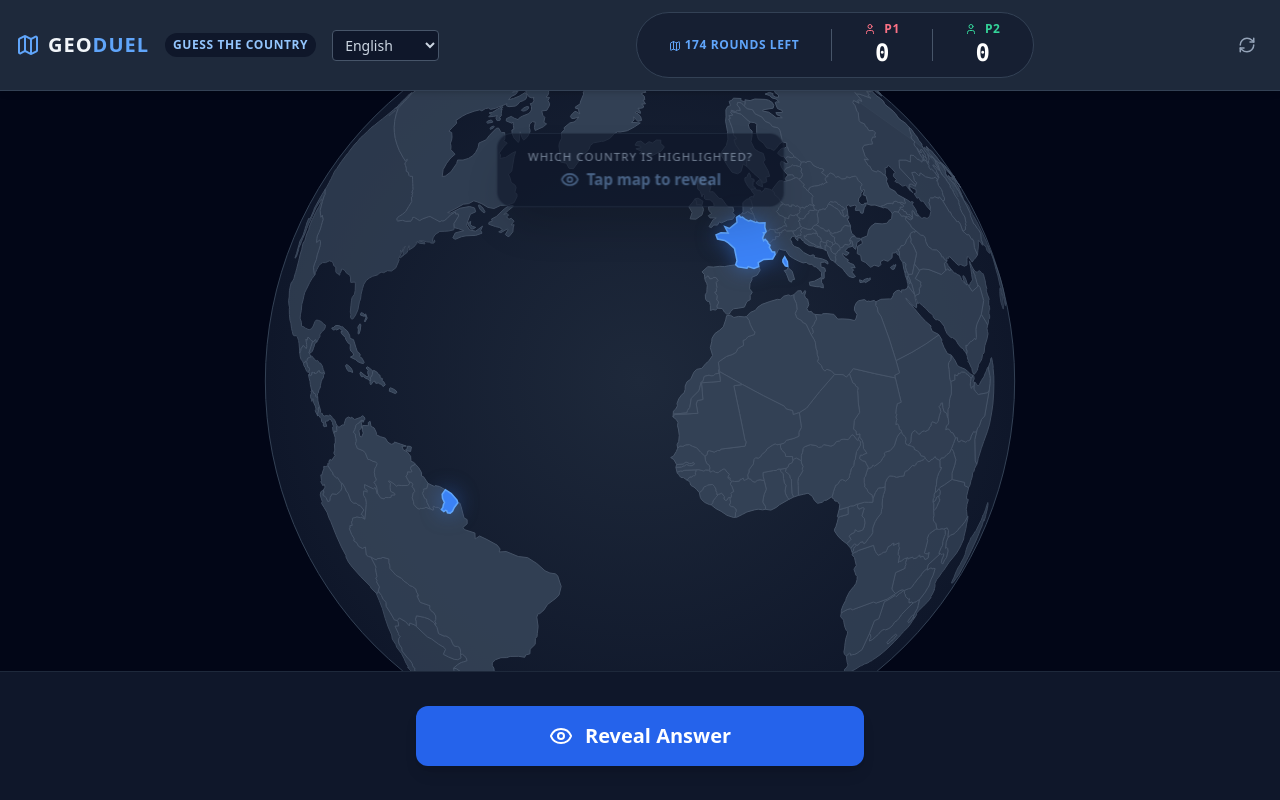
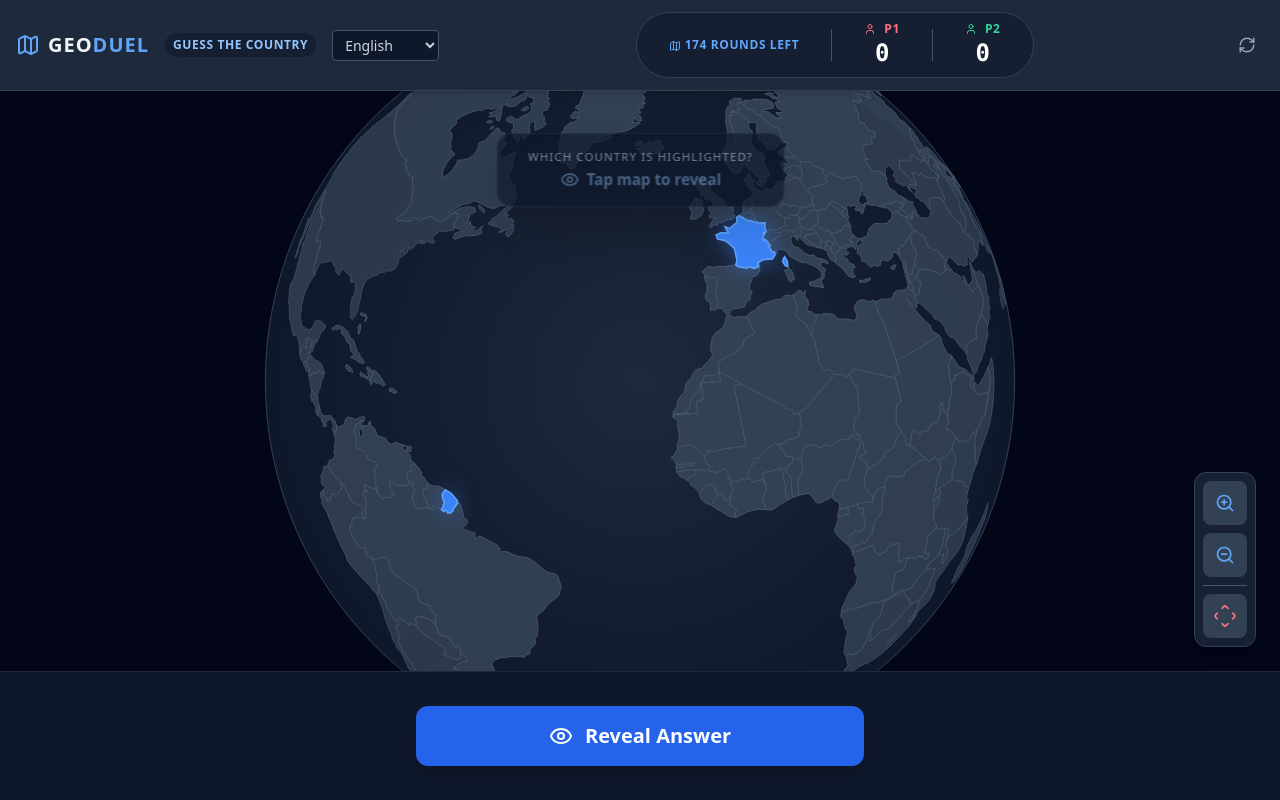
Before and after one commit to bfab/geo-guessr-duel, a React app: page / in a window 1280 px wide. Both pictures are taken after a click on the button "Guess the Country". Built offline with nearby package versions, Linux system fonts and the light colour scheme.

Commit message:
Add zoom controls.

```diff
--- a/index.jsx
+++ b/index.jsx
@@ -12,6 +12,7 @@ const UI_TEXT = {
     confirm_yes: "Yes, End Game", confirm_no: "No, Keep Playing",
     game_over_title: "Game Over! Results", game_over_winner: "The Winner is", game_over_tie: "It's a Tie!", game_over_play_again: "Play Again",
     rounds_remaining: (count) => `${count} Rounds Left`, rounds_complete: "All Countries Played!",
+    zoom_in: "Zoom In", zoom_out: "Zoom Out", zoom_reset: "Reset View", // New Text
   },
   spa: {
     menu_title: "Elige Modo de Juego", mode_country: "Adivina el País", mode_capital: "Adivina la Capital",
@@ -22,38 +23,47 @@ const UI_TEXT = {
     confirm_yes: "Sí, Terminar", confirm_no: "No, Seguir Jugando",
     game_over_title: "¡Juego Terminado! Resultados", game_over_winner: "El Ganador es", game_over_tie: "¡Empate!", game_over_play_again: "Jugar de Nuevo",
     rounds_remaining: (count) => `${count} Rondas Restantes`, rounds_complete: "¡Todos los Países Jugados!",
+    zoom_in: "Acercar", zoom_out: "Alejar", zoom_reset: "Restablecer Vista", // New Text
   },
   fra: { menu_title: "Choisir Mode", mode_country: "Deviner le Pays", mode_capital: "Deviner la Capitale", reveal: "Révéler", next: "Suivant", p1: "Joueur 1", p2: "Joueur 2", p1Correct: "J1 Correct", p2Correct: "J2 Correct", identify: "Identifier le Pays", answer: "Réponse", reset: "Finir Jeu", loading: "Chargement...", error: "Erreur de chargement", tapHint: "Toucher pour révéler", guess_country: "Quel Pays est Surligné?", guess_capital: "Quelle est la Capitale de", confirm_title: "Confirmation", confirm_msg: "Êtes-vous sûr de vouloir terminer le jeu et revenir au menu principal ? Vos scores seront perdus.", confirm_yes: "Oui", confirm_no: "Non",
     game_over_title: "Jeu Terminé! Résultats", game_over_winner: "Le Vainqueur est", game_over_tie: "Égalité !", game_over_play_again: "Rejouer",
     rounds_remaining: (count) => `${count} Tours Restants`, rounds_complete: "Tous les Pays Joués!",
+    zoom_in: "Zoomer", zoom_out: "Dézoomer", zoom_reset: "Réinitialiser Vue", // New Text
   },
   deu: { menu_title: "Spielmodus wählen", mode_country: "Land erraten", mode_capital: "Hauptstadt erraten", reveal: "Antwort zeigen", next: "Nächste Runde", p1: "Spieler 1", p2: "Spieler 2", p1Correct: "S1 Richtig", p2Correct: "S2 Richtig", identify: "Land identifizieren", answer: "Antwort", reset: "Spiel beenden", loading: "Karte wird geladen...", error: "Fehler beim Laden", tapHint: "Tippen zum Aufdecken", guess_country: "Welches Land ist markiert?", guess_capital: "Was ist die Hauptstadt von", confirm_title: "Spiel beenden", confirm_msg: "Möchten Sie das aktuelle Spiel wirklich beenden und zum Hauptmenü zurückkehren? Ihre Punktzahlen gehen verloren.", confirm_yes: "Ja", confirm_no: "Nein",
     game_over_title: "Spiel Vorbei! Ergebnisse", game_over_winner: "Der Gewinner ist", game_over_tie: "Unentschieden!", game_over_play_again: "Nochmal Spielen",
     rounds_remaining: (count) => `${count} Runden übrig`, rounds_complete: "Alle Länder gespielt!",
+    zoom_in: "Zoom In", zoom_out: "Zoom Out", zoom_reset: "Ansicht zurücksetzen", // New Text
   },
   ita: { menu_title: "Scegli Modalità", mode_country: "Indovina il Paese", mode_capital: "Indovina la Capitale", reveal: "Rivela", next: "Prossimo", p1: "Giocatore 1", p2: "Giocatore 2", p1Correct: "G1 Corretto", p2Correct: "G2 Corretto", identify: "Identifica il Paese", answer: "Risposta", reset: "Fine Gioco", loading: "Caricamento...", error: "Errore di caricamento", tapHint: "Tocca per rivelare", guess_country: "Quale Paese è Evidenziato?", guess_capital: "Qual è la Capitale di", confirm_title: "Conferma Fine", confirm_msg: "Sei sicuro di voler terminare il gioco attuale e tornare al menu principale? I tuoi punteggi andranno persi.", confirm_yes: "Sì", confirm_no: "No",
     game_over_title: "Gioco Finito! Risultati", game_over_winner: "Il Vincitore è", game_over_tie: "È un Pareggio!", game_over_play_again: "Gioca Ancora",
     rounds_remaining: (count) => `${count} Round Rimanenti`, rounds_complete: "Tutti i Paesi Giocati!",
+    zoom_in: "Zoom Avanti", zoom_out: "Zoom Indietro", zoom_reset: "Ripristina Vista", // New Text
   },
   por: { menu_title: "Escolha o Modo", mode_country: "Adivinhe o País", mode_capital: "Adivinhe a Capital", reveal: "Revelar", next: "Próximo", p1: "Jogador 1", p2: "Jogador 2", p1Correct: "J1 Correto", p2Correct: "J2 Correto", identify: "Identifique o País", answer: "Resposta", reset: "Terminar Jogo", loading: "Carregando Mapa...", error: "Erro ao carregar", tapHint: "Toque para revelar", guess_country: "Qual País Está Destacado?", guess_capital: "Qual é a Capital de", confirm_title: "Confirmar Fim", confirm_msg: "Tem certeza de que deseja terminar o jogo atual e voltar ao menu principal? Suas pontuações serão perdidas.", confirm_yes: "Sim", confirm_no: "Não",
     game_over_title: "Fim do Jogo! Resultados", game_over_winner: "O Vencedor é", game_over_tie: "É um Empate!", game_over_play_again: "Jogar Novamente",
     rounds_remaining: (count) => `${count} Rodadas Restantes`, rounds_complete: "Todos os Países Jogados!",
+    zoom_in: "Aproximar", zoom_out: "Afastar", zoom_reset: "Redefinir Vista", // New Text
   },
   rus: { menu_title: "Выберите режим", mode_country: "Угадай Страну", mode_capital: "Угадай Столицу", reveal: "Показать ответ", next: "След. Раунд", p1: "Игрок 1", p2: "Игрок 2", p1Correct: "И1 Верно", p2Correct: "И2 Верно", identify: "Угадайте страну", answer: "Ответ", reset: "Завершить", loading: "Загрузка карты...", error: "Ошибка загрузки", tapHint: "Нажми чтобы открыть", guess_country: "Какая страна выделена?", guess_capital: "Какая столица у", confirm_title: "Подтверждение", confirm_msg: "Вы уверены, что хотите завершить текущую игру и вернуться в главное меню? Ваши очки будут потеряны.", confirm_yes: "Да", confirm_no: "Нет",
     game_over_title: "Игра Окончена! Результаты", game_over_winner: "Победитель", game_over_tie: "Ничья!", game_over_play_again: "Сыграть Снова",
     rounds_remaining: (count) => `${count} Раундов осталось`, rounds_complete: "Все страны сыграны!",
+    zoom_in: "Приблизить", zoom_out: "Отдалить", zoom_reset: "Сбросить вид", // New Text
   },
   jpn: { menu_title: "ゲームモード選択", mode_country: "国当て", mode_capital: "首都当て", reveal: "答えを表示", next: "次のラウンド", p1: "プレイヤー1", p2: "プレイヤー 2", p1Correct: "P1 正解", p2Correct: "P2 正解", identify: "ハイライトされた国は？", answer: "正解", reset: "ゲーム終了", loading: "読み込み中...", error: "読み込みエラー", tapHint: "タップして表示", guess_country: "ハイライトされた国はどこですか？", guess_capital: "の首都はどこですか？", confirm_title: "終了確認", confirm_msg: "現在のゲームを終了し、メインメニューに戻りますか？スコアは失われます。", confirm_yes: "はい、終了", confirm_no: "いいえ、続行",
     game_over_title: "ゲーム終了！結果", game_over_winner: "勝者は", game_over_tie: "引き分けです！", game_over_play_again: "もう一度プレイ",
     rounds_remaining: (count) => `残り${count}ラウンド`, rounds_complete: "全ての国をプレイしました！",
+    zoom_in: "ズームイン", zoom_out: "ズームアウト", zoom_reset: "ビューをリセット", // New Text
   },
   kor: { menu_title: "게임 모드 선택", mode_country: "국가 맞히기", mode_capital: "수도 맞히기", reveal: "정답 보기", next: "다음 라운드", p1: "플레이어 1", p2: "플레이어 2", p1Correct: "P1 정답", p2Correct: "P2 정답", identify: "국가를 맞혀보세요", answer: "정답", reset: "게임 종료", loading: "로딩 중...", error: "로딩 오류", tapHint: "탭하여 정답보기", guess_country: "강조된 국가는 무엇입니까?", guess_capital: "의 수도는 어디입니까?", confirm_title: "종료 확인", confirm_msg: "현재 게임을 종료하고 메인 메뉴로 돌아가시겠습니까? 점수는 초기화됩니다.", confirm_yes: "예, 종료", confirm_no: "아니요, 계속",
     game_over_title: "게임 오버! 결과", game_over_winner: "승자는", game_over_tie: "무승부입니다!", game_over_play_again: "다시 플레이",
     rounds_remaining: (count) => `남은 라운드: ${count}`, rounds_complete: "모든 국가 완료!",
+    zoom_in: "확대", zoom_out: "축소", zoom_reset: "보기 초기화", // New Text
   },
   zho: { menu_title: "选择游戏模式", mode_country: "猜国家", mode_capital: "猜首都", reveal: "显示答案", next: "下一轮", p1: "玩家 1", p2: "玩家 2", p1Correct: "P1 正确", p2Correct: "P2 正确", identify: "识别突出显示的国家", answer: "答案", reset: "结束游戏", loading: "加载地图中...", error: "加载错误", tapHint: "点击显示", guess_country: "哪个国家被突出显示？", guess_capital: "的首都是什么", confirm_title: "结束确认", confirm_msg: "您确定要结束当前游戏并返回主菜单吗？您的分数将会丢失。", confirm_yes: "是，结束", confirm_no: "否，继续",
     game_over_title: "游戏结束! 结果", game_over_winner: "获胜者是", game_over_tie: "平局！", game_over_play_again: "再玩一次",
     rounds_remaining: (count) => `剩余 ${count} 轮`, rounds_complete: "所有国家已玩完!",
+    zoom_in: "放大", zoom_out: "缩小", zoom_reset: "重置视图", // New Text
   },
 };
 
@@ -184,6 +194,12 @@ export default function GeoGuesserDuel() {
   const nonTargetStroke = '#475569';
   const nonTargetStrokeWidth = 1.0; // Increased stroke width
 
+  // --- CAMERA CONSTANTS ---
+  const DEFAULT_SCALE = 0.8;
+  const MIN_SCALE = 0.5;
+  const MAX_SCALE = 4.5;
+  const SCALE_STEP = 0.5;
+
   // --- LANGUAGE DETECTION UTILITY ---
   function getInitialLanguage() {
     const browserLang = (navigator.language || navigator.userLanguage || 'en').toLowerCase();
@@ -279,8 +295,22 @@ export default function GeoGuesserDuel() {
     }
   }, []);
 
+  // --- NEW: Helper function to calculate the ideal zoom scale for a country ---
+  const calculateTargetScale = useCallback((feature) => {
+    if (!feature) return DEFAULT_SCALE;
+
+    const { spanLon, spanLat } = feature.properties.bounds;
+    const maxSpan = Math.max(spanLon, spanLat);
+
+    // Formula to calculate scale based on country size (Max scale is 4.5, Min scale is 0.5)
+    let targetScale = 3.5 - (Math.sqrt(maxSpan) * 0.25);
+    return Math.max(MIN_SCALE, Math.min(MAX_SCALE, targetScale));
+  }, []);
+
   // --- CAMERA CONTROL LOGIC ---
   const flyToCountry = useCallback((feature) => {
+    const targetScale = calculateTargetScale(feature);
+
     if (!feature) {
         // Default view (Earth overview)
         animationRef.current = {
@@ -290,7 +320,7 @@ export default function GeoGuesserDuel() {
             startScale: globeState.scale,
             targetRotLon: 0,
             targetRotLat: 0,
-            targetScale: 0.8,
+            targetScale: DEFAULT_SCALE,
             active: true,
             startTime: 0,
             duration: 1500
@@ -299,11 +329,7 @@ export default function GeoGuesserDuel() {
         return;
     }
 
-    const { centerLon, centerLat, spanLon, spanLat } = feature.properties.bounds;
-
-    const maxSpan = Math.max(spanLon, spanLat);
-    let targetScale = 3.5 - (Math.sqrt(maxSpan) * 0.25);
-    targetScale = Math.max(0.9, Math.min(4.0, targetScale));
+    const { centerLon, centerLat } = feature.properties.bounds;
 
     // Normalize rotation
     let currentLon = globeState.rotLon;
@@ -326,7 +352,59 @@ export default function GeoGuesserDuel() {
     };
     requestAnimationFrame(animate);
 
+  }, [globeState, animate, calculateTargetScale]);
+
+  // --- NEW ZOOM CONTROLS ---
+  const adjustZoom = useCallback((direction) => {
+    const currentScale = animationRef.current.active
+        ? animationRef.current.targetScale
+        : globeState.scale;
+
+    let newTargetScale = currentScale + (direction * SCALE_STEP);
+
+    // Clamp the new scale
+    newTargetScale = Math.max(MIN_SCALE, Math.min(MAX_SCALE, newTargetScale));
+
+    if (newTargetScale === currentScale) return;
+
+    animationRef.current = {
+        ...animationRef.current,
+        startRotLon: globeState.rotLon,
+        startRotLat: globeState.rotLat,
+        startScale: globeState.scale,
+        targetRotLon: globeState.rotLon, // Keep current rotation
+        targetRotLat: globeState.rotLat, // Keep current rotation
+        targetScale: newTargetScale,
+        startTime: 0,
+        active: true,
+        duration: 500 // Faster zoom animation
+    };
+    requestAnimationFrame(animate);
   }, [globeState, animate]);
+
+  const zoomIn = useCallback(() => adjustZoom(1), [adjustZoom]);
+  const zoomOut = useCallback(() => adjustZoom(-1), [adjustZoom]);
+
+  // --- UPDATED: Reset zoom function to keep orientation and use optimal country scale ---
+  const resetZoom = useCallback(() => {
+    // 1. Determine the target scale (optimal scale for the current country, or default if none)
+    const targetScale = calculateTargetScale(targetCountry);
+
+    // 2. Animate to the target scale while maintaining current rotation
+    animationRef.current = {
+        ...animationRef.current,
+        startRotLon: globeState.rotLon,
+        startRotLat: globeState.rotLat,
+        startScale: globeState.scale,
+        targetRotLon: globeState.rotLon, // KEEP current rotation
+        targetRotLat: globeState.rotLat, // KEEP current rotation
+        targetScale: targetScale,        // Use calculated scale
+        startTime: 0,
+        active: true,
+        duration: 1000
+    };
+    requestAnimationFrame(animate);
+  }, [globeState, targetCountry, animate, calculateTargetScale]);
 
   // --- GAME LOGIC ---
 
@@ -389,7 +467,7 @@ export default function GeoGuesserDuel() {
     setGameState(mode);
     setTargetCountry(null);
     setAvailableCountries([]);
-    setGlobeState({ rotLon: 0, rotLat: 0, scale: 0.8 });
+    setGlobeState({ rotLon: 0, rotLat: 0, scale: DEFAULT_SCALE });
   };
 
   const resetToMenu = () => {
@@ -526,7 +604,7 @@ export default function GeoGuesserDuel() {
       <header className="bg-slate-800 border-b border-slate-700 px-4 py-3 shadow-md z-20">
         <div className="max-w-7xl mx-auto flex flex-col sm:flex-row justify-between items-center gap-4">
           <div className="flex items-center justify-between w-full sm:w-auto gap-4">
-            <div className="flex items-center gap-2"><MapIcon className="text-blue-400" size={24} /><h1 className="text-xl font-bold tracking-wider hidden md:block">GEO<span className="text-blue-400">DUEL</span></h1><span className="text-xs font-semibold uppercase tracking-wider bg-slate-900 text-blue-300 px-2 py-1 rounded-full ml-2">{gameState === 'country_guess' ? getText('mode_country') : getText('mode_capital')}</span></div>
+            <div className="flex items-center gap-2"><MapIcon className="text-blue-400" size={24} /><h1 className="text-xl font-bold tracking-wider hidden md:block">GEO<span className="text-blue-400">DUEL</span></h1><span className="text-xs font-semibold uppercase tracking-wider bg-slate-900/50 text-blue-300 px-2 py-1 rounded-full ml-2">{gameState === 'country_guess' ? getText('mode_country') : getText('mode_capital')}</span></div>
             <select value={currentLang} onChange={(e) => setCurrentLang(e.target.value)} className="bg-slate-900 text-slate-300 text-sm border border-slate-600 rounded px-2 py-1 focus:outline-none focus:border-blue-500">{LANGUAGES.map(lang => (<option key={lang.code} value={lang.code}>{lang.label}</option>))}</select>
           </div>
           <div className="flex items-center gap-8 bg-slate-900/50 px-8 py-2 rounded-full border border-slate-700">
@@ -602,6 +680,32 @@ export default function GeoGuesserDuel() {
               {revealed ? <h2 className="text-3xl md:text-5xl font-bold text-white animate-in fade-in">{revealedAnswer}</h2> : <div className="flex items-center gap-2 text-blue-300 font-semibold animate-pulse max-w-sm">{gameState === 'country_guess' ? <Eye size={20} /> : <MousePointer2 size={20} />}{targetCountry ? (gameState === 'country_guess' ? getText('tapHint') : getCountryName(targetCountry)) : '...'}</div>}
             </div>
           </div>
+
+          {/* NEW ZOOM CONTROLS */}
+          <div className="absolute bottom-6 right-6 z-10 flex flex-col gap-2 p-2 bg-slate-800/80 rounded-xl shadow-lg border border-slate-700">
+            <button
+              onClick={zoomIn}
+              disabled={globeState.scale >= MAX_SCALE}
+              className="p-3 bg-slate-700 hover:bg-slate-600 rounded-lg text-blue-400 disabled:opacity-50 disabled:cursor-not-allowed transition"
+              title={getText('zoom_in')}>
+              <ZoomIn size={20} />
+            </button>
+            <button
+              onClick={zoomOut}
+              disabled={globeState.scale <= MIN_SCALE}
+              className="p-3 bg-slate-700 hover:bg-slate-600 rounded-lg text-blue-400 disabled:opacity-50 disabled:cursor-not-allowed transition"
+              title={getText('zoom_out')}>
+              <ZoomOut size={20} />
+            </button>
+            <div className="h-px bg-slate-600 w-full"></div>
+            <button
+              onClick={resetZoom}
+              className="p-3 bg-slate-700 hover:bg-slate-600 rounded-lg text-rose-400 transition"
+              title={getText('zoom_reset')}>
+              <Maximize size={20} className="rotate-45" />
+            </button>
+          </div>
+
         </div>
 
         {/* CONTROLS */}
```
